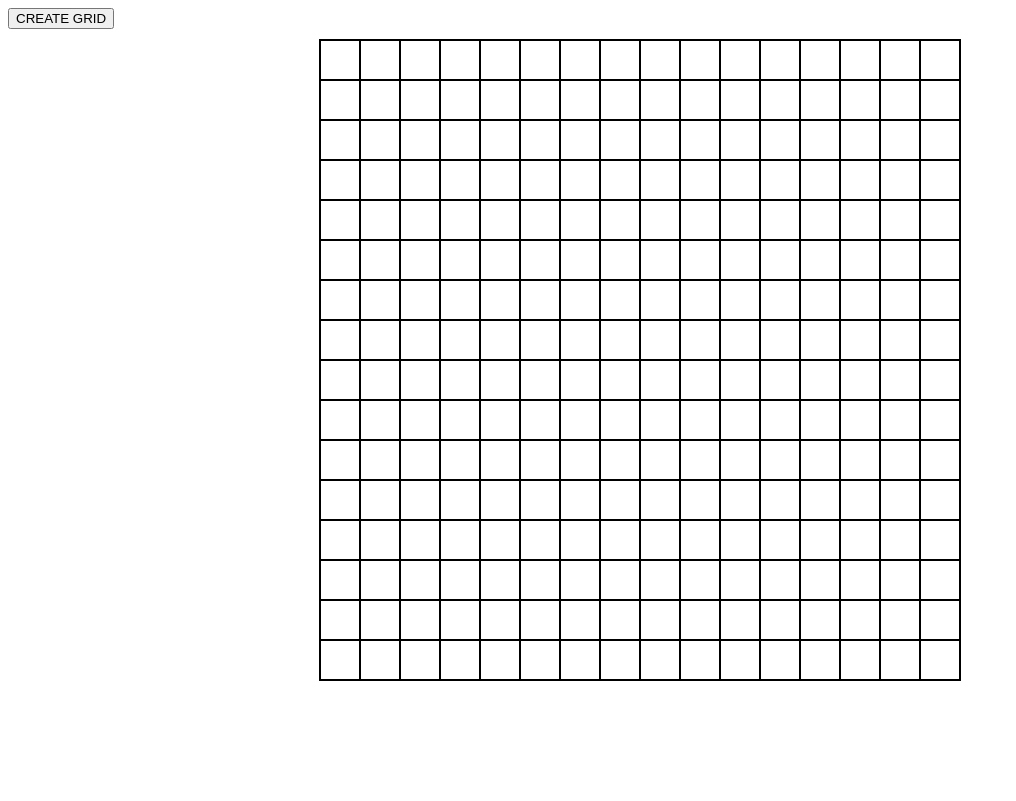
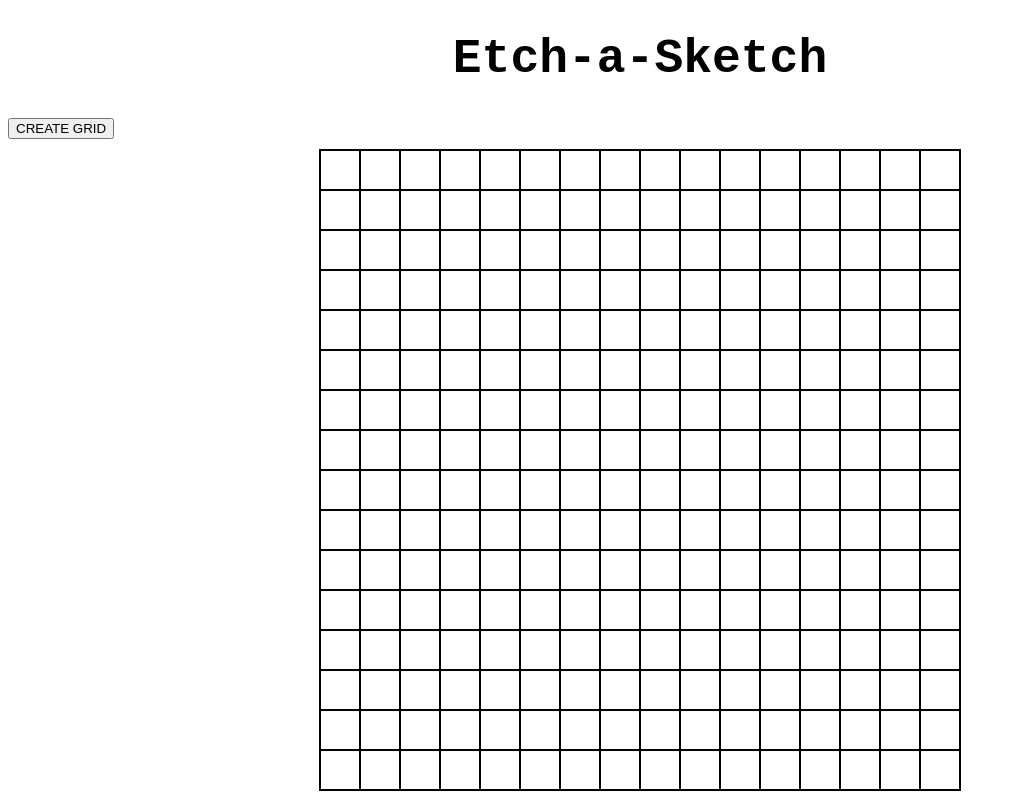
Before and after one commit to christorra93/Etch-a-Sketch, a plain HTML site: page index.html in a window 1280 px wide. Shown: the whole page, without its empty margins (0-1016 px from the left). Drawn offline with Linux system fonts and the light colour scheme.

Commit message:
Added a title to the page

```diff
--- a/index.html
+++ b/index.html
@@ -3,11 +3,12 @@
 <head>
     <meta charset="UTF-8">
     <meta name="viewport" content="width=device-width, initial-scale=1.0">
-    <title>Document</title>
+    <title>Etch-a-Sketch</title>
     <link rel="stylesheet" href="style.css">
     <script src="script.js" defer></script>
 </head>
 <body>
+    <h1>Etch-a-Sketch</h1>
     <button id="gridbtn">CREATE GRID</button>
     <div id="container"></div>
 </body>
--- a/style.css
+++ b/style.css
@@ -4,3 +4,10 @@
     border: 1px solid black;
     margin: 10px auto;
 }
+
+h1{
+    text-align: center;
+    font-size: 48px;
+    font-family: 'Courier New', Courier, monospace;
+    font-weight: bold;
+}
```
